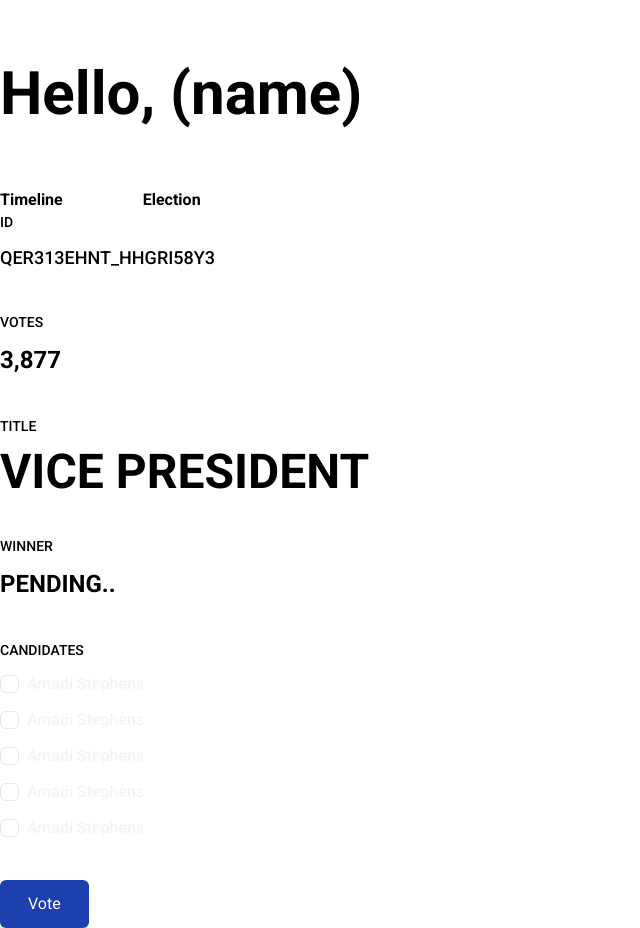
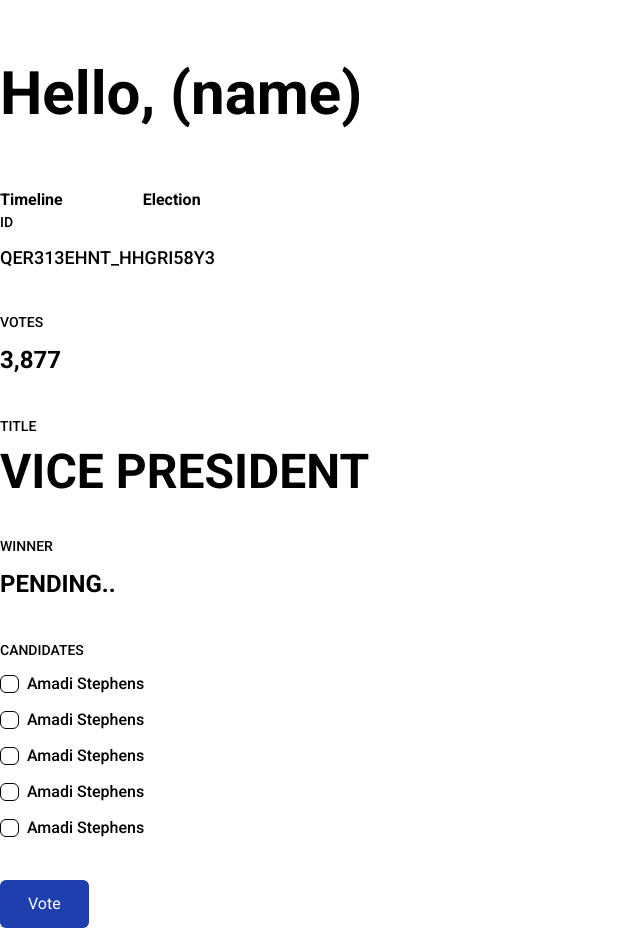
Before and after one commit to mmesomasaint/sheerpoll, a Next.js app: page /v/dashboard/vote in a window 1280 px wide. Shown: the whole page, without its empty margins (0-640 px from the left). Built offline with nearby package versions, Linux system fonts and the light colour scheme.

Commit message:
Feat: Improve on the styles

```diff
--- a/app/v/dashboard/vote/page.tsx
+++ b/app/v/dashboard/vote/page.tsx
@@ -1,3 +1,5 @@
+'use client'
+
 import { useRouter, useSearchParams } from 'next/navigation'
 import { BsCheckLg } from 'react-icons/bs'
 
@@ -64,12 +66,12 @@ function CheckBox({
     >
       <div
         className={`w-[1.18rem] h-[1.18rem] rounded-md flex justify-center items-center border ${
-          check ? 'border-apple-store-pri' : 'border-apple-store-faded'
+          check ? 'border-primary' : 'border-black'
         }`}
       >
         {check && <BsCheckLg className={`text-lg text-apple-store-pri`} />}
       </div>
-      <p className='text-base font-medium text-secondary-faded'>{children}</p>
+      <p className='text-base font-medium'>{children}</p>
     </div>
   )
 }
```
